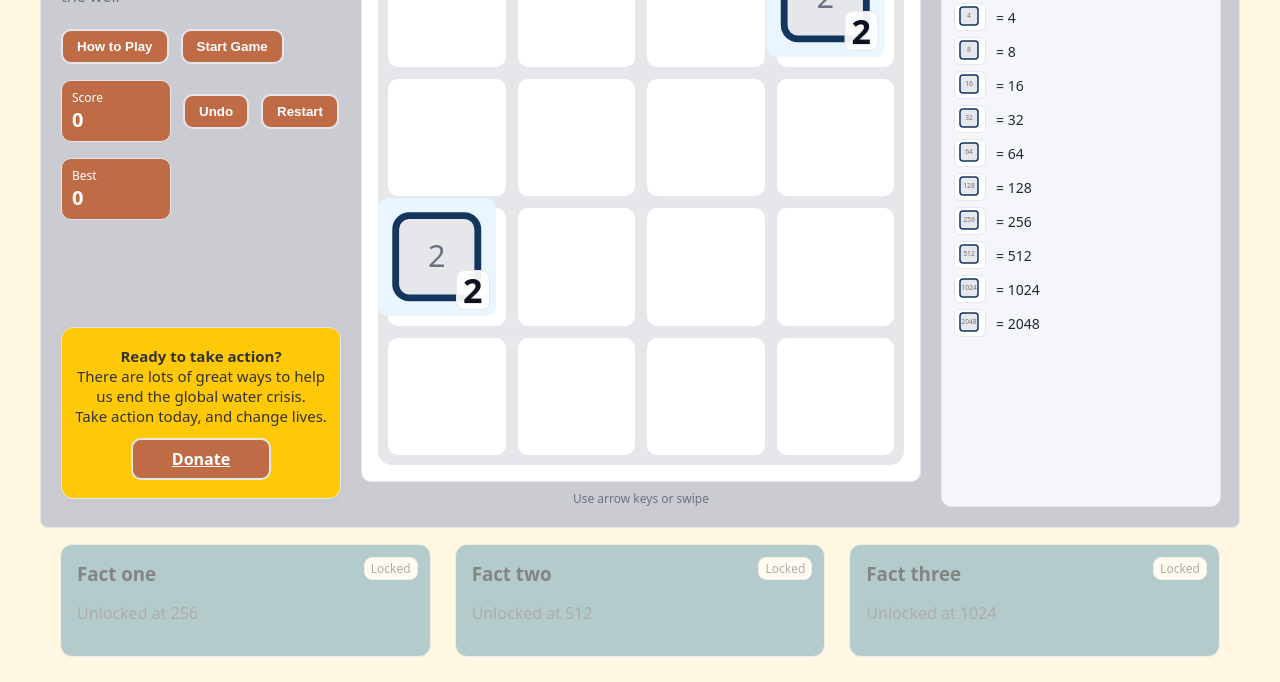
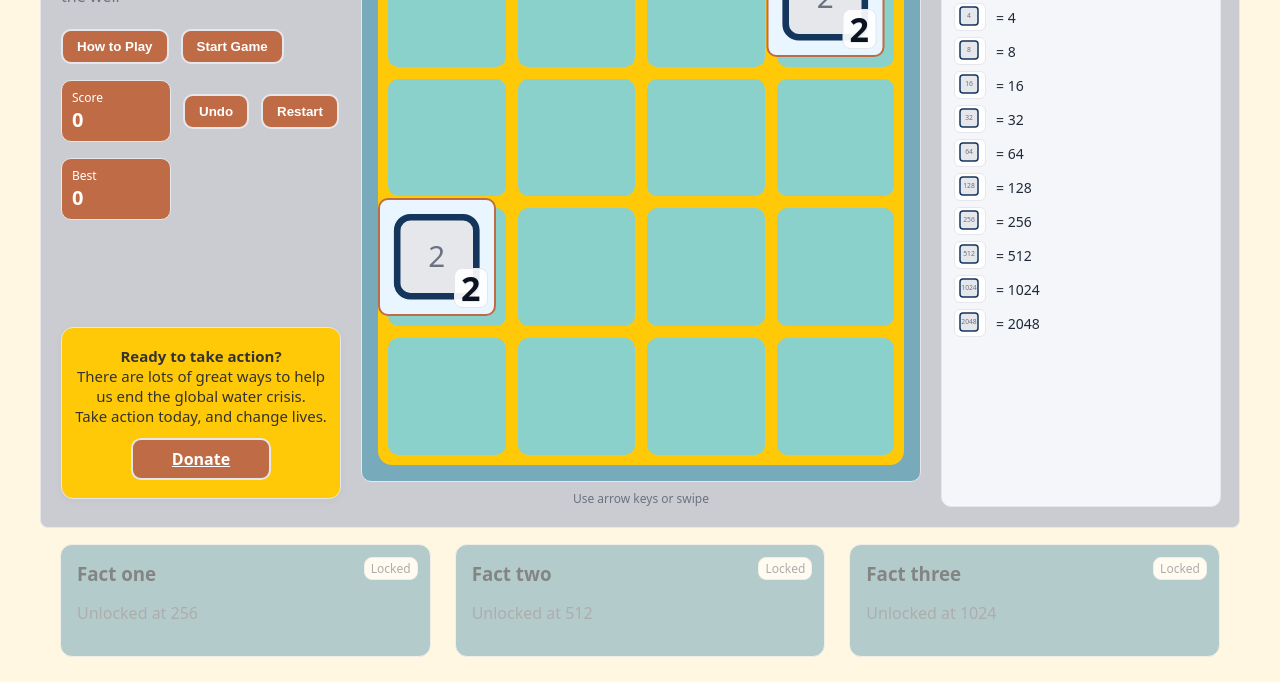
Before and after one commit to printthis556/charity-water-game, a plain HTML site: page index.html in a window 1280 px wide. Shown: the part 476-1158 px from the top of the page. Drawn offline with Linux system fonts and the light colour scheme.

Commit message:
changed some colors

```diff
--- a/style.css
+++ b/style.css
@@ -11,6 +11,7 @@
 #boardFrame{
   /* never tiny, never huge; follows the shorter edge */
   width: clamp(320px, 84vmin, 720px);
+  background: #77abbb;
 }
 
 /* iPad Pro (12.9") & similar in PORTRAIT: 1024 × 1366 logical px
@@ -25,7 +26,7 @@
   .right  { order: 3; grid-column: 1 / -1; } /* legend spans full width below */
 
   /* A bit larger board on this tier */
-  #boardFrame{ width: clamp(420px, 74vmin, 680px); }
+  #boardFrame{ width: clamp(420px, 74vmin, 680px); background: #77abbb; }
 
   /* Two facts per row reads better at this width */
   .facts{ grid-template-columns: 1fr 1fr; gap: 24px; }
@@ -38,7 +39,7 @@
     grid-template-columns: 260px 1fr 280px;
     gap: 24px;
   }
-  #boardFrame{ width: clamp(480px, 66vmin, 720px); }
+  #boardFrame{ width: clamp(480px, 66vmin, 720px); background: #77abbb; }
   .facts{ grid-template-columns: repeat(3, 1fr); gap: 28px; }
 }
 
@@ -46,7 +47,7 @@
    but cap widths so the board never gets comically big. */
 @media (min-width: 1440px){
   .card{ grid-template-columns: 280px 1fr 320px; }
-  #boardFrame{ width: clamp(560px, 60vmin, 760px); }
+  #boardFrame{ width: clamp(560px, 60vmin, 760px); background: #77abbb; }
 }
 /* Responsive breakpoints for typical devices */
 @media (max-width: 480px) {
@@ -54,7 +55,7 @@
   .card { grid-template-columns: 1fr; padding: 10px; gap: 8px; }
   .left { padding: 0 2px; }
   .center { gap: 4px; }
-  #boardFrame { width: 98vw; padding: 6px; }
+  #boardFrame { width: 98vw; padding: 6px; background: #77abbb; }
   .grid { gap: 6px; padding: 4px; border-radius: 8px; }
   .tile { border-radius: 7px; gap: 2px; font-size: 13px; }
   .scorebox { min-width: 80px; padding: 6px 6px; font-size: 13px; }
@@ -683,20 +684,30 @@ body{
 /* Board */
 .center{display:flex;flex-direction:column;align-items:center;gap:8px}
 #boardFrame{
-  width:min(560px,92vw); background:var(--card); border-radius:10px;
+  width:min(560px,92vw); background:#77abbb; border-radius:10px;
   border:1px solid var(--line); padding:16px; position:relative;
 }
 .grid{
-  background:var(--board); border-radius:14px; padding:10px;
-  display:grid; grid-template-columns:repeat(4,1fr); gap:12px; aspect-ratio:1/1;
+  background:#ffc907;
+  border-radius:14px;
+  padding:10px;
+  display:grid;
+  grid-template-columns:repeat(4,1fr);
+  gap:12px;
+  aspect-ratio:1/1;
 }
-.grid .cell{background:var(--card); border-radius:10px}
+.grid .cell{
+  background: #8bd1cb;
+  border-radius: 10px;
+}
 .tiles{position:absolute; inset:16px; pointer-events:none}
+/* Game tile styles */
 .tile{
   display: grid;
   place-items: center;
   position: absolute;
   border-radius: 10px;
+  border: 2px solid #BF6C46;
   pointer-events: none;
   transform: translate(var(--x,0),var(--y,0));
   width: calc((100% - 10px*2 - 12px*3)/4);
```
